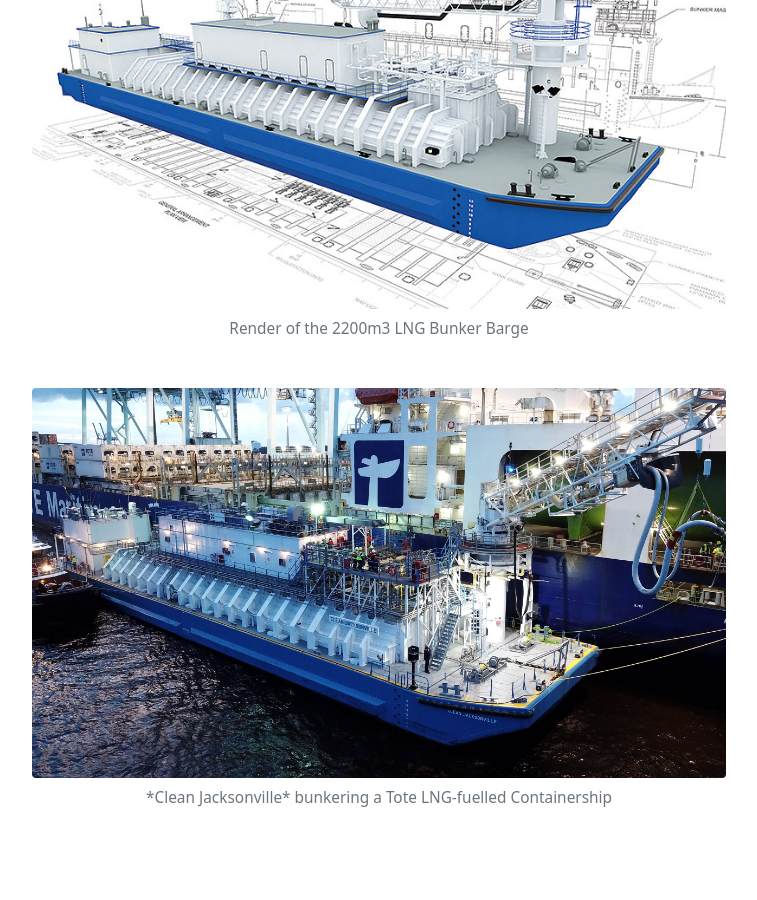
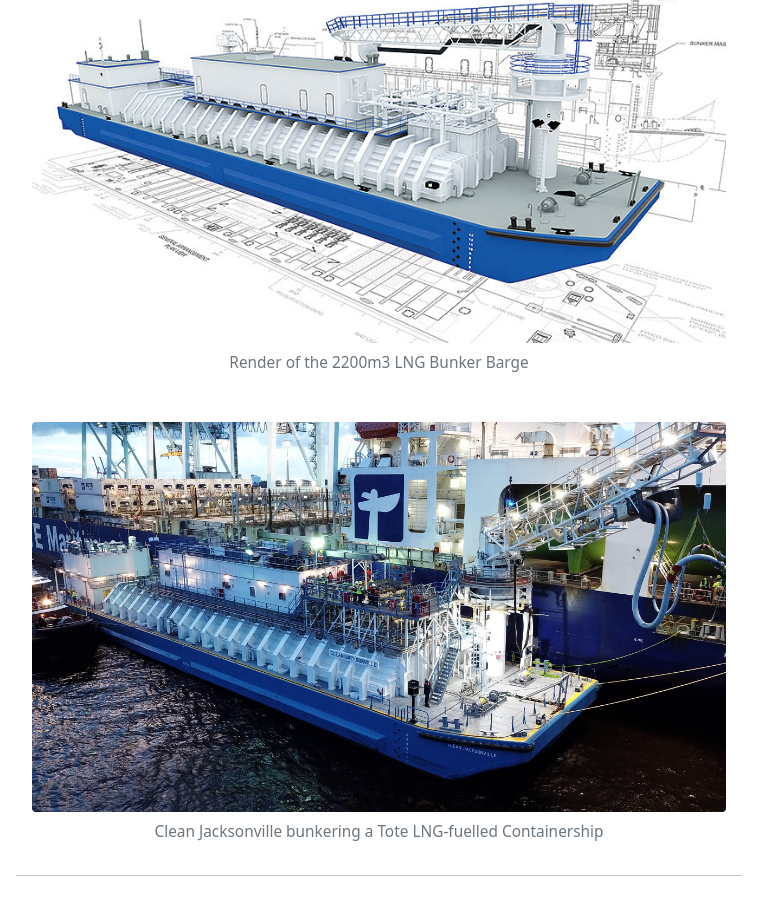
Before and after one commit to ccluett/website, a Jekyll site: the page built from content/2-projects.md, in a window 1280 px wide and 900 px high, scrolled down 2009 px. Shown: the whole window, without its empty margins (261-1018 px from the left). Built offline with Jekyll 4.4.1, drawn with Linux system fonts in a browser that asks for light colours; before the commit the page ends 2858 px from its top, so only the background shows below that.

Commit message:
Update 2-projects.md

```diff
--- a/content/2-projects.md
+++ b/content/2-projects.md
@@ -3,6 +3,7 @@ title: projects
 nav: true
 ---
 
+------
 
 ## US National Park Service *Annie Moore*
 
@@ -12,10 +13,14 @@ The *Annie Moore* is a 74 ft steel-hulled Subchapter T passenger and utility ves
 
 {% include figure.html img="Annie_Moore.jpg" alt="annie moore" caption="US NPS Annie Moore" width="100%" %}
 
+------
+
 ## Liquified Natural Gas (LNG) Bunkering Barge *Clean Jacksonville*
 
 The *Clean Jacksonville* was the first LNG bunkering barge built in North America. Along with colleagues at Bristol Harbor Group, I was responsibile for the design and engineering of the barge, including technical and shipyard support during construction. Additionally, I was highly involved in the regulatory process with the USCG, ABS and other entities to obtain design approval for a vessel outside of existing USCG and ABS regulatory policy. The barge was designed to bunker the first class of LNG-fueled containerships operated by Tote Maritime, running Jones Act routes between Jacksonville, FL and Puerto Rico. The barge is a single 2000m3 tank, equipped with French-based GTT's membrane style containment technology. Gasentec, a Korean-based company, was responbile for the cryogenic handling system design and analysis. The barge was built at Conrad Orange Shipyard, in Orange, TX. It includes onboard re-liquefaction to re-convert gaseous NG to LNG, maintaining a low internal tank pressure. A transfer boom allows cryogenic LNG transfer from barge to ship. I was heavily involved in all aspects of the regulatory, design and build process. Major efforts included structural design and analysis of the barge, stability, weights and centers, on-board auxiliary system design, and overall system integration.
 
 {% include figure.html img="LNG-2200.jpg" caption="Render of the 2200m3 LNG Bunker Barge" width="100%" %}
 
-{% include figure.html img="4-LNG.jpg" caption="*Clean Jacksonville* bunkering a Tote LNG-fuelled Containership" width="100%" %}
+{% include figure.html img="4-LNG.jpg" caption="Clean Jacksonville bunkering a Tote LNG-fuelled Containership" width="100%" %}
+
+-------
```
